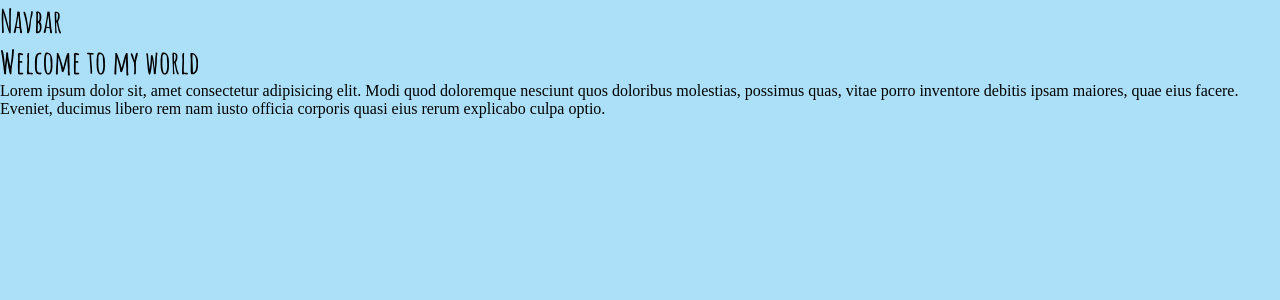
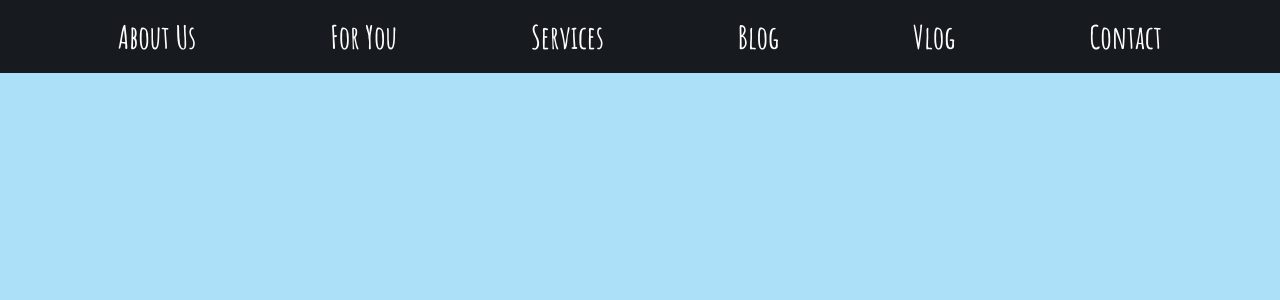
Before and after one commit to yusufgozukara/sass_tour_project_recap, a React (Create React App) app: page / in a window 1280 px wide. Shown: the top 300 px of the page. Built offline with nearby package versions, Linux system fonts and the light colour scheme; a web font is replaced by a local one.

Commit message:
navbar finished

```diff
--- a/src/App.js
+++ b/src/App.js
@@ -5,14 +5,6 @@ const App = () => {
   return (
     <div className="App">
       <Navbar />
-      <h1>Welcome to my world</h1>
-      <p>
-        Lorem ipsum dolor sit, amet consectetur adipisicing elit. Modi quod
-        doloremque nesciunt quos doloribus molestias, possimus quas, vitae porro
-        inventore debitis ipsam maiores, quae eius facere. Eveniet, ducimus
-        libero rem nam iusto officia corporis quasi eius rerum explicabo culpa
-        optio.
-      </p>
     </div>
   );
 };
--- a/src/components/Navbar/Navbar.jsx
+++ b/src/components/Navbar/Navbar.jsx
@@ -3,7 +3,12 @@ import "./Navbar.scss";
 const Navbar = () => {
   return (
     <div className="navbar">
-      <h1>Navbar</h1>
+      <a href="#aboutus">About Us</a>
+      <a href="#foryou">For You</a>
+      <a href="#services">Services</a>
+      <a href="#blog">Blog</a>
+      <a href="#vlog">Vlog</a>
+      <a href="#contact">Contact</a>
     </div>
   );
 };
--- a/src/components/Navbar/Navbar.scss
+++ b/src/components/Navbar/Navbar.scss
@@ -0,0 +1,18 @@
+@import "./../../scss/variable";
+
+.navbar{
+    background-color: $cardNavBgColor;
+    display: flex;
+    justify-content: space-evenly;
+
+    a{
+        color: white;
+        font-size: 2rem;
+        text-decoration: none;
+        padding: 1rem;
+        &:hover{
+            background-color: $backgroundColor;
+            color: $cardNavBgColor;
+        }
+    }
+}
```
